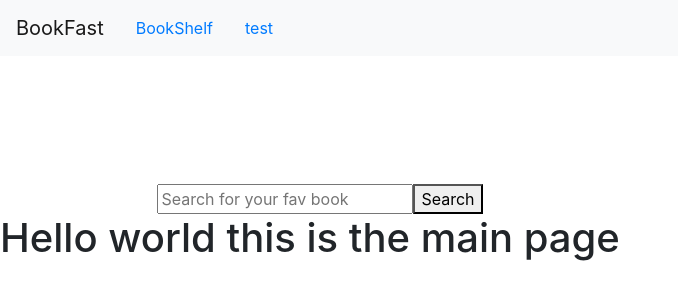
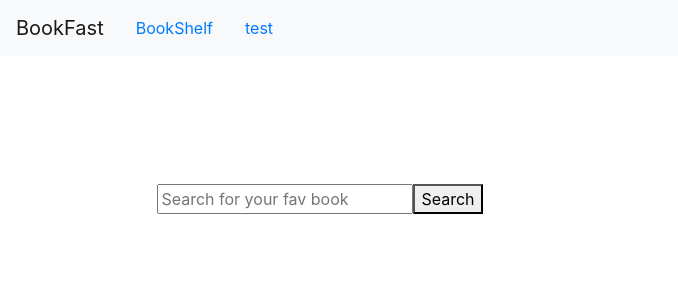
Before and after one commit to changc42/bookfast, a React (Create React App) app in the folder client/: page / in a window 1280 px wide. Shown: the top 300 px of the page, without its empty margins (0-678 px from the left). Built offline with nearby package versions, Linux system fonts and the light colour scheme.

Commit message:
little change

```diff
--- a/client/src/components/App.js
+++ b/client/src/components/App.js
@@ -41,7 +41,6 @@ export default class App extends Component {
                 apiCall={this.makeAPICall}
                 getSearchResult={this.getSearchResult}
               />
-              <h1>Hello world this is the main page</h1>
             </div>
           </Route>
         </div>
```
